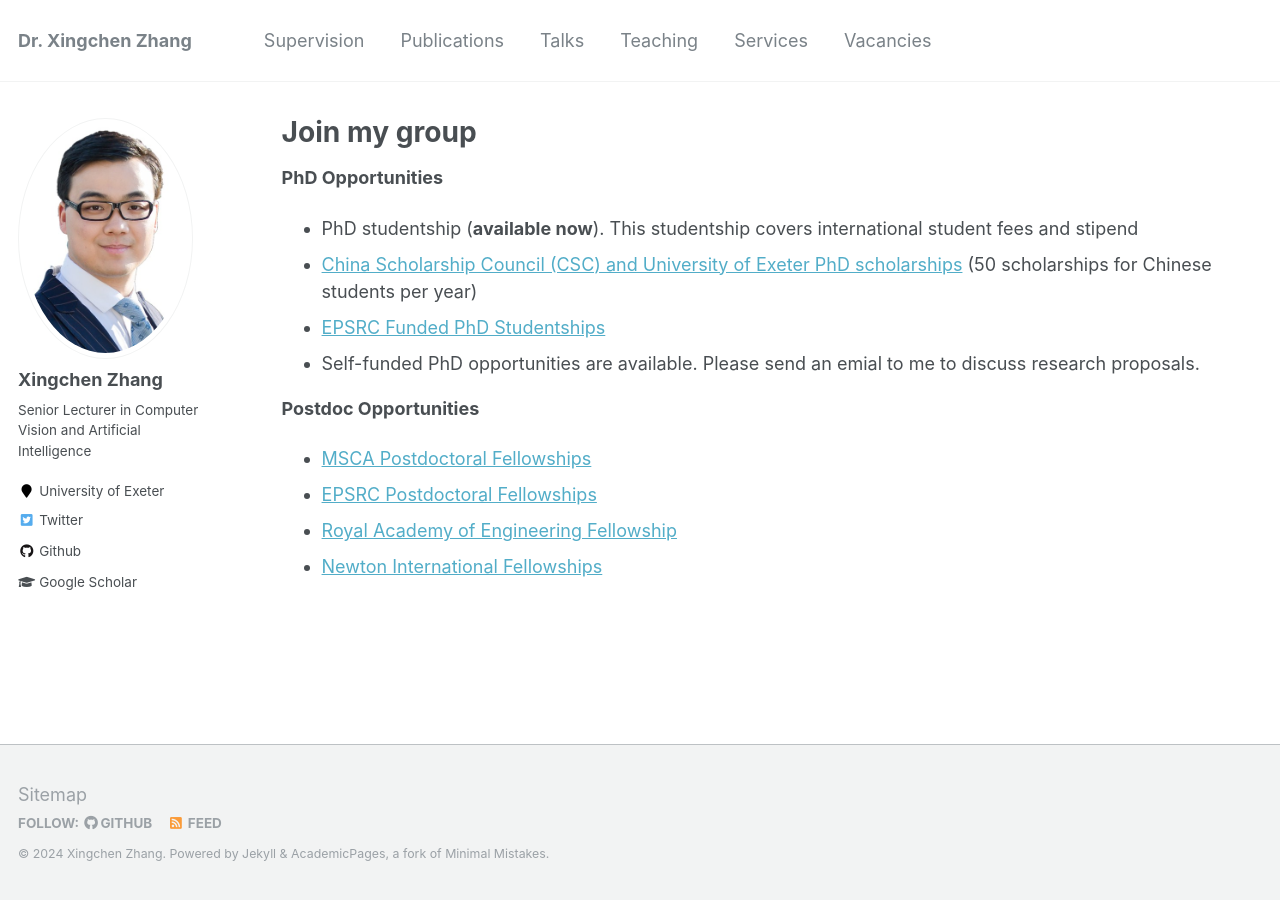
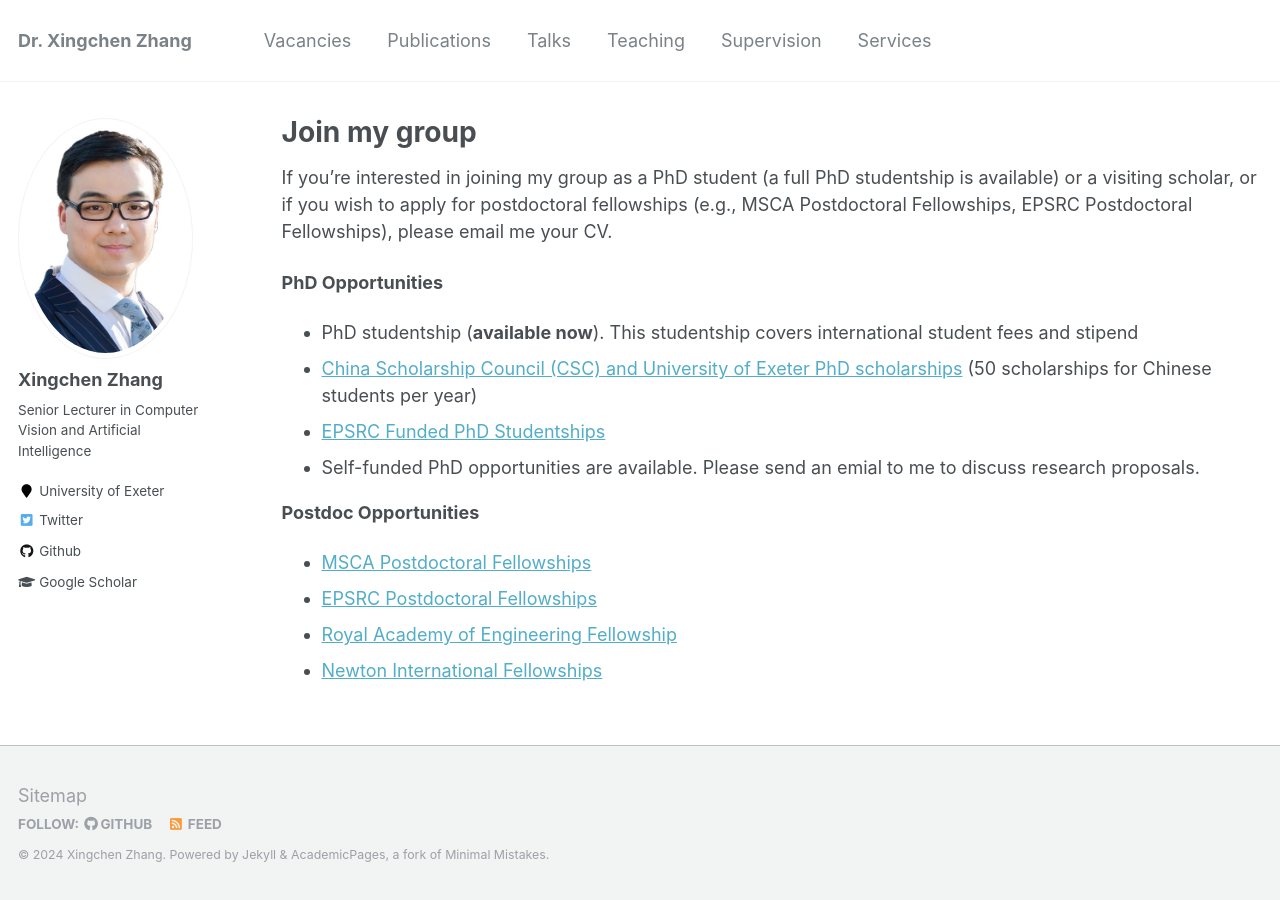
Before and after one commit to xingchenzhang/xingchenzhang.github.io, a Jekyll site: the page built from _pages/vacancies.md, in a window 1280 px wide. Built offline with Jekyll 4.4.1, drawn with Linux system fonts in a browser that asks for light colours.

Commit message:
update pages

```diff
--- a/_pages/vacancies.md
+++ b/_pages/vacancies.md
@@ -5,6 +5,8 @@ permalink: /vacancies/
 author_profile: true
 ---
 {% include base_path %}
+
+If you're interested in joining my group as a PhD student (a full PhD studentship is available) or a visiting scholar, or if you wish to apply for postdoctoral fellowships (e.g., MSCA Postdoctoral Fellowships, EPSRC Postdoctoral Fellowships), please email me your CV.
 
 **PhD Opportunities**
 
```
Also changed, not shown: _data/navigation.yml (+5 -5 lines).
